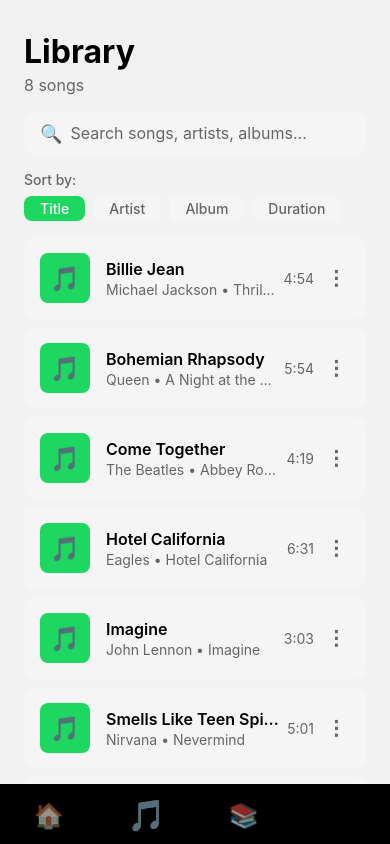
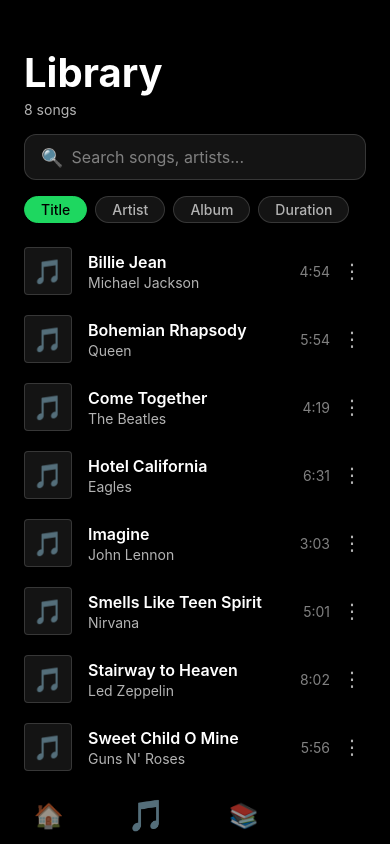
Before and after one commit to thamara2X1/V-Audio-Music-Player, a React Native app: screen /Library in a window 390 px wide. Built offline with nearby package versions, Linux system fonts and the light colour scheme.

Commit message:
Update LibraryScreen with modern search and minimalist song list

```diff
--- a/src/screens/LibraryScreen.tsx
+++ b/src/screens/LibraryScreen.tsx
@@ -1,6 +1,6 @@
 /**
  * LibraryScreen
- * Display all songs in the library with search and filter
+ * Modern library view with search and filters
  */
 
 import React, { useState, useMemo } from 'react';
@@ -11,7 +11,7 @@
   FlatList,
   TouchableOpacity,
   TextInput,
-  useColorScheme,
+  ScrollView,
 } from 'react-native';
 import COLORS from '../constants/colors';
 import { SPACING, FONT_SIZES, FONT_WEIGHTS, BORDER_RADIUS } from '../constants/theme';
@@ -21,17 +21,15 @@
   title: string;
   artist: string;
   album: string;
-  duration: number; // in seconds
+  duration: number;
 }
 
 type SortOption = 'title' | 'artist' | 'album' | 'duration';
 
 const LibraryScreen: React.FC = () => {
-  const isDarkMode = useColorScheme() === 'dark';
   const [searchQuery, setSearchQuery] = useState('');
   const [sortBy, setSortBy] = useState<SortOption>('title');
 
-  // Mock data - will be replaced with real data from file system
   const mockSongs: Song[] = [
     { id: '1', title: 'Bohemian Rhapsody', artist: 'Queen', album: 'A Night at the Opera', duration: 354 },
     { id: '2', title: 'Stairway to Heaven', artist: 'Led Zeppelin', album: 'Led Zeppelin IV', duration: 482 },
@@ -43,14 +41,12 @@
     { id: '8', title: 'Come Together', artist: 'The Beatles', album: 'Abbey Road', duration: 259 },
   ];
 
-  // Format duration from seconds to MM:SS
   const formatDuration = (seconds: number): string => {
     const mins = Math.floor(seconds / 60);
     const secs = seconds % 60;
     return `${mins}:${secs.toString().padStart(2, '0')}`;
   };
 
-  // Filter and sort songs
   const filteredAndSortedSongs = useMemo(() => {
     let filtered = mockSongs.filter(song =>
       song.title.toLowerCase().includes(searchQuery.toLowerCase()) ||
@@ -58,19 +54,13 @@
       song.album.toLowerCase().includes(searchQuery.toLowerCase())
     );
 
-    // Sort songs
     filtered.sort((a, b) => {
       switch (sortBy) {
-        case 'title':
-          return a.title.localeCompare(b.title);
-        case 'artist':
-          return a.artist.localeCompare(b.artist);
-        case 'album':
-          return a.album.localeCompare(b.album);
-        case 'duration':
-          return a.duration - b.duration;
-        default:
-          return 0;
+        case 'title': return a.title.localeCompare(b.title);
+        case 'artist': return a.artist.localeCompare(b.artist);
+        case 'album': return a.album.localeCompare(b.album);
+        case 'duration': return a.duration - b.duration;
+        default: return 0;
       }
     });
 
@@ -78,102 +68,55 @@
   }, [searchQuery, sortBy]);
 
   const renderSongItem = ({ item }: { item: Song }) => (
-    <TouchableOpacity
-      style={[
-        styles.songItem,
-        { backgroundColor: isDarkMode ? COLORS.cardDark : COLORS.cardLight }
-      ]}
-      activeOpacity={0.7}
-    >
-      {/* Album Art Placeholder */}
+    <TouchableOpacity style={styles.songItem} activeOpacity={0.7}>
       <View style={styles.albumArt}>
         <Text style={styles.albumArtIcon}>🎵</Text>
       </View>
 
-      {/* Song Info */}
       <View style={styles.songInfo}>
-        <Text
-          style={[
-            styles.songTitle,
-            { color: isDarkMode ? COLORS.textPrimary : COLORS.textDark }
-          ]}
-          numberOfLines={1}
-        >
+        <Text style={styles.songTitle} numberOfLines={1}>
           {item.title}
         </Text>
-        <Text
-          style={[
-            styles.songArtist,
-            { color: isDarkMode ? COLORS.textSecondary : COLORS.textLight }
-          ]}
-          numberOfLines={1}
-        >
-          {item.artist} • {item.album}
+        <Text style={styles.songArtist} numberOfLines={1}>
+          {item.artist}
         </Text>
       </View>
 
-      {/* Duration */}
-      <Text
-        style={[
-          styles.duration,
-          { color: isDarkMode ? COLORS.textTertiary : COLORS.textLight }
-        ]}
-      >
-        {formatDuration(item.duration)}
-      </Text>
+      <Text style={styles.duration}>{formatDuration(item.duration)}</Text>
 
-      {/* More Options */}
       <TouchableOpacity style={styles.moreButton}>
-        <Text style={[styles.moreIcon, { color: isDarkMode ? COLORS.textSecondary : COLORS.textLight }]}>
-          ⋮
-        </Text>
+        <Text style={styles.moreIcon}>⋮</Text>
       </TouchableOpacity>
     </TouchableOpacity>
   );
 
   const SortButton = ({ option, label }: { option: SortOption; label: string }) => (
     <TouchableOpacity
-      style={[
-        styles.sortButton,
-        sortBy === option && styles.sortButtonActive,
-        { backgroundColor: sortBy === option ? COLORS.primary : (isDarkMode ? COLORS.cardDark : COLORS.cardLight) }
-      ]}
+      style={[styles.sortChip, sortBy === option && styles.sortChipActive]}
       onPress={() => setSortBy(option)}
     >
-      <Text
-        style={[
-          styles.sortButtonText,
-          { color: sortBy === option ? '#FFFFFF' : (isDarkMode ? COLORS.textSecondary : COLORS.textLight) }
-        ]}
-      >
+      <Text style={[styles.sortChipText, sortBy === option && styles.sortChipTextActive]}>
         {label}
       </Text>
     </TouchableOpacity>
   );
 
   return (
-    <View style={[styles.container, { backgroundColor: isDarkMode ? COLORS.backgroundDark : COLORS.backgroundLight }]}>
+    <View style={styles.container}>
       {/* Header */}
       <View style={styles.header}>
-        <Text style={[styles.headerTitle, { color: isDarkMode ? COLORS.textPrimary : COLORS.textDark }]}>
-          Library
-        </Text>
-        <Text style={[styles.headerSubtitle, { color: isDarkMode ? COLORS.textSecondary : COLORS.textLight }]}>
-          {filteredAndSortedSongs.length} song{filteredAndSortedSongs.length !== 1 ? 's' : ''}
-        </Text>
+        <Text style={styles.headerTitle}>Library</Text>
+        <Text style={styles.headerSubtitle}>{filteredAndSortedSongs.length} songs</Text>
       </View>
 
       {/* Search Bar */}
       <View style={styles.searchContainer}>
-        <View style={[styles.searchBar, { backgroundColor: isDarkMode ? COLORS.cardDark : COLORS.cardLight }]}>
+        <View style={styles.searchBar}>
           <Text style={styles.searchIcon}>🔍</Text>
           <TextInput
-            style={[
-              styles.searchInput,
-              { color: isDarkMode ? COLORS.textPrimary : COLORS.textDark }
-            ]}
-            placeholder="Search songs, artists, albums..."
-            placeholderTextColor={isDarkMode ? COLORS.textTertiary : COLORS.textLight}
+            style={styles.searchInput}
+            placeholder="Search songs, artists..."
+            placeholderTextColor={COLORS.textTertiary}
             value={searchQuery}
             onChangeText={setSearchQuery}
           />
@@ -185,21 +128,17 @@
         </View>
       </View>
 
-      {/* Sort Options */}
+      {/* Sort Chips */}
       <View style={styles.sortContainer}>
-        <Text style={[styles.sortLabel, { color: isDarkMode ? COLORS.textSecondary : COLORS.textLight }]}>
-          Sort by:
-        </Text>
-        <View style={styles.sortButtons}>
+        <ScrollView horizontal showsHorizontalScrollIndicator={false} contentContainerStyle={styles.sortScroll}>
           <SortButton option="title" label="Title" />
           <SortButton option="artist" label="Artist" />
           <SortButton option="album" label="Album" />
           <SortButton option="duration" label="Duration" />
-        </View>
+        </ScrollView>
       </View>
 
       {/* Song List */}
-      {filteredAndSortedSongs.length > 0 ? (
       <FlatList
         data={filteredAndSortedSongs}
         renderItem={renderSongItem}
@@ -207,17 +146,6 @@
         contentContainerStyle={styles.listContent}
         showsVerticalScrollIndicator={false}
       />
-      ) : (
-        <View style={styles.emptyState}>
-          <Text style={styles.emptyIcon}>🎵</Text>
-          <Text style={[styles.emptyText, { color: isDarkMode ? COLORS.textSecondary : COLORS.textLight }]}>
-            {searchQuery ? 'No songs found' : 'No songs in library'}
-          </Text>
-          <Text style={[styles.emptySubtext, { color: isDarkMode ? COLORS.textTertiary : COLORS.textLight }]}>
-            {searchQuery ? 'Try a different search term' : 'Add music files to get started'}
-          </Text>
-        </View>
-      )}
     </View>
   );
 };
@@ -225,20 +153,22 @@
 const styles = StyleSheet.create({
   container: {
     flex: 1,
+    backgroundColor: COLORS.backgroundDark,
   },
   header: {
     paddingHorizontal: SPACING.lg,
-    paddingTop: SPACING.xl,
+    paddingTop: SPACING.xxl,
     paddingBottom: SPACING.md,
   },
   headerTitle: {
-    fontSize: FONT_SIZES.xxl,
+    fontSize: FONT_SIZES.xxxl,
     fontWeight: FONT_WEIGHTS.bold,
+    color: COLORS.textPrimary,
     marginBottom: SPACING.xs,
   },
   headerSubtitle: {
-    fontSize: FONT_SIZES.md,
-    fontWeight: FONT_WEIGHTS.regular,
+    fontSize: FONT_SIZES.sm,
+    color: COLORS.textSecondary,
   },
   searchContainer: {
     paddingHorizontal: SPACING.lg,
@@ -247,9 +177,12 @@
   searchBar: {
     flexDirection: 'row',
     alignItems: 'center',
+    backgroundColor: COLORS.glassBackground,
+    borderRadius: BORDER_RADIUS.lg,
     paddingHorizontal: SPACING.md,
     paddingVertical: SPACING.sm,
-    borderRadius: BORDER_RADIUS.lg,
+    borderWidth: 1,
+    borderColor: COLORS.glassBorder,
   },
   searchIcon: {
     fontSize: 18,
@@ -258,57 +191,61 @@
   searchInput: {
     flex: 1,
     fontSize: FONT_SIZES.md,
+    color: COLORS.textPrimary,
     paddingVertical: SPACING.xs,
   },
   clearIcon: {
-    fontSize: 18,
+    fontSize: 16,
     color: COLORS.textTertiary,
     padding: SPACING.xs,
   },
   sortContainer: {
-    paddingHorizontal: SPACING.lg,
     marginBottom: SPACING.md,
   },
-  sortLabel: {
-    fontSize: FONT_SIZES.sm,
-    fontWeight: FONT_WEIGHTS.medium,
-    marginBottom: SPACING.sm,
-  },
-  sortButtons: {
-    flexDirection: 'row',
+  sortScroll: {
+    paddingHorizontal: SPACING.lg,
     gap: SPACING.sm,
   },
-  sortButton: {
+  sortChip: {
     paddingHorizontal: SPACING.md,
     paddingVertical: SPACING.xs,
-    borderRadius: BORDER_RADIUS.md,
+    borderRadius: BORDER_RADIUS.round,
+    backgroundColor: COLORS.glassBackground,
+    borderWidth: 1,
+    borderColor: COLORS.glassBorder,
   },
-  sortButtonActive: {
-    // Active state handled by backgroundColor in component
+  sortChipActive: {
+    backgroundColor: COLORS.primary,
+    borderColor: COLORS.primary,
   },
-  sortButtonText: {
+  sortChipText: {
     fontSize: FONT_SIZES.sm,
+    color: COLORS.textSecondary,
     fontWeight: FONT_WEIGHTS.medium,
+  },
+  sortChipTextActive: {
+    color: COLORS.backgroundDark,
   },
   listContent: {
     paddingHorizontal: SPACING.lg,
-    paddingBottom: SPACING.xl,
+    paddingBottom: 100,
   },
   songItem: {
     flexDirection: 'row',
     alignItems: 'center',
-    padding: SPACING.md,
-    borderRadius: BORDER_RADIUS.lg,
-    marginBottom: SPACING.sm,
+    paddingVertical: SPACING.sm,
+    marginBottom: SPACING.xs,
   },
   albumArt: {
-    width: 50,
-    height: 50,
-    borderRadius: BORDER_RADIUS.md,
-    backgroundColor: COLORS.primary,
+    width: 48,
+    height: 48,
+    borderRadius: BORDER_RADIUS.sm,
+    backgroundColor: COLORS.glassBackground,
     justifyContent: 'center',
     alignItems: 'center',
     marginRight: SPACING.md,
+    borderWidth: 1,
+    borderColor: COLORS.glassBorder,
   },
   albumArtIcon: {
     fontSize: 24,
@@ -320,15 +257,16 @@
   songTitle: {
     fontSize: FONT_SIZES.md,
     fontWeight: FONT_WEIGHTS.semibold,
+    color: COLORS.textPrimary,
     marginBottom: 2,
   },
   songArtist: {
     fontSize: FONT_SIZES.sm,
-    fontWeight: FONT_WEIGHTS.regular,
+    color: COLORS.textSecondary,
   },
   duration: {
     fontSize: FONT_SIZES.sm,
-    fontWeight: FONT_WEIGHTS.regular,
+    color: COLORS.textTertiary,
     marginRight: SPACING.sm,
   },
   moreButton: {
@@ -336,27 +274,7 @@
   },
   moreIcon: {
     fontSize: 20,
-    fontWeight: FONT_WEIGHTS.bold,
-  },
-  emptyState: {
-    flex: 1,
-    justifyContent: 'center',
-    alignItems: 'center',
-    paddingHorizontal: SPACING.xl,
-  },
-  emptyIcon: {
-    fontSize: 64,
-    marginBottom: SPACING.md,
-  },
-  emptyText: {
-    fontSize: FONT_SIZES.lg,
-    fontWeight: FONT_WEIGHTS.semibold,
-    marginBottom: SPACING.xs,
-  },
-  emptySubtext: {
-    fontSize: FONT_SIZES.sm,
-    fontWeight: FONT_WEIGHTS.regular,
-    textAlign: 'center',
+    color: COLORS.textSecondary,
   },
 });
 
```
Lines whose indentation alone changed are shown as unchanged.
